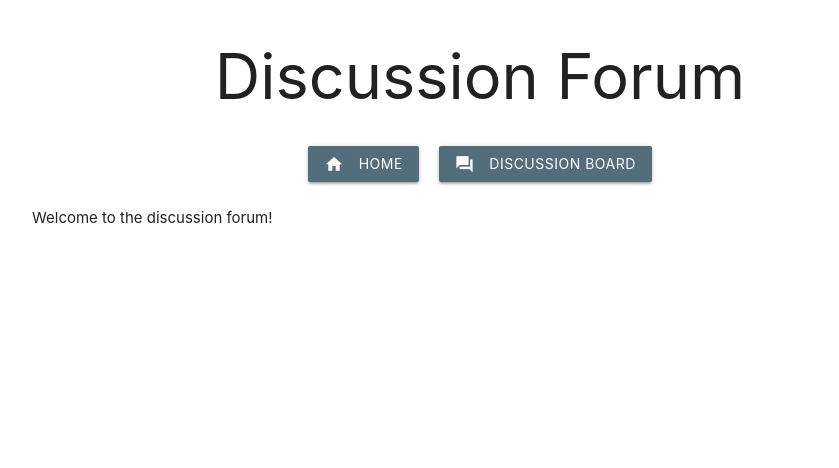
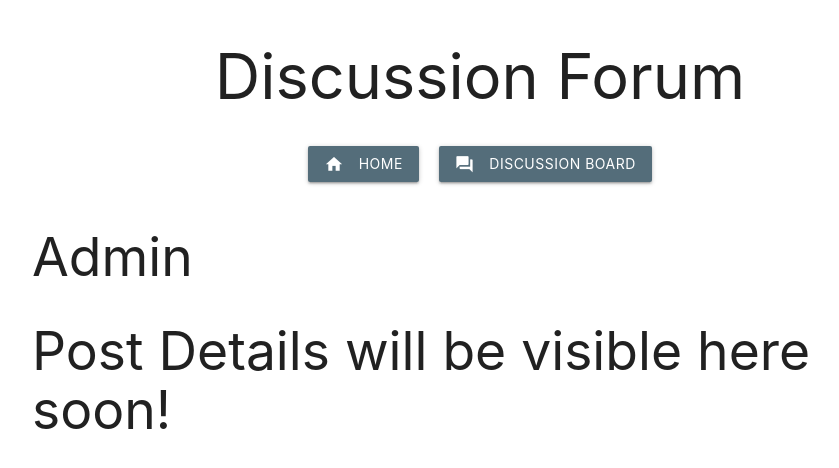
Before and after one commit to nikhilbatta/DiscussionForm, a React app: page /admin in a window 1280 px wide. Shown: the top 468 px of the page, without its empty margins (160-999 px from the left). Built offline with nearby package versions, Linux system fonts and the light colour scheme.

Commit message:
add history and make it redirect to admin page on form submit for practice

```diff
--- a/src/components/Admin.jsx
+++ b/src/components/Admin.jsx
@@ -1,17 +1,21 @@
 import React from 'react';
 import PostList from './PostList'
 import PropTypes from 'prop-types';
+import PostDetail from './PostDetail';
+
 function Admin(props){
     console.log(props.currentRouterPath)
   return (
     <div>
       <h2>Admin</h2>
-        <PostList postList={props.postList} />
+      <PostDetail/>
+        <PostList postList={props.postList} currentRouterPath={props.currentRouterPath} onDeletePost={props.onDelete}/>
     </div>
   );
 }
 Admin.propTypes = {
     postList: PropTypes.array,
-    currentRouterPath: PropTypes.string
+    currentRouterPath: PropTypes.string,
+    onDeletePost: PropTypes.func
 }
 export default Admin;
--- a/src/components/App.jsx
+++ b/src/components/App.jsx
@@ -71,7 +71,7 @@ class App extends React.Component {
             onNewLike={this.handleLikes}
             onNewDislike={this.handleDislikes}
             onDeletePost={this.handleDeletePost}/>} />
-            <Route path='/admin' render={(props)=><Admin postList={this.state.masterPostList} currentRouterPath={props.location.pathname} /> }/>
+            <Route path='/admin' render={(props)=><Admin postList={this.state.masterPostList} currentRouterPath={props.location.pathname} onDelete={this.handleDeletePost}/> }/>
             <Route component={Error404}/>
         </Switch>
       </div>
--- a/src/components/NewPostForm.jsx
+++ b/src/components/NewPostForm.jsx
@@ -3,6 +3,7 @@ import PropTypes from 'prop-types';
 import { v4 } from 'uuid';
 import Moment from 'moment';
 import 'materialize-css/dist/css/materialize.min.css';
+import history from '../history'
 
 function NewPostForm(props) {
 
@@ -14,6 +15,7 @@ function NewPostForm(props) {
     event.preventDefault();
     props.onNewPostCreation({content: _content.value, likes: _likes, dislikes: _dislikes, id: v4(), timePosted: new Moment()});
     _content.value = '';
+    history.push("/admin")
   }
 
   var btnStyle = {
--- a/src/components/Post.jsx
+++ b/src/components/Post.jsx
@@ -30,7 +30,7 @@ function Post(props) {
     marginLeft: 'auto',
     marginRight: 'auto'
   };
-  return (
+  const postInformation =
   <div style={cardStyle}>
   <div className="card blue-grey darken-1">
     <div className="card-content white-text">
@@ -41,12 +41,27 @@ function Post(props) {
       <div style={centerStyle}>
         <button style={btnStyle} className="btn-small waves-effect waves-light" onClick={handleLikeClick}><i className="material-icons">thumb_up</i></button>
         <button style={btnStyle} className="btn-small waves-effect waves-light" onClick={handleDislikeClick}><i className="material-icons">thumb_down</i></button>
-            <button style={btnStyle} className="btn-small waves-effect waves-light" onClick={handleDeletePost}><i className="material-icons">delete</i></button>
+
       </div>
     </div>
   </div>
+</div>;
+if(props.currentRouterPath === '/admin'){
+  return (
+    <div>
+    <button style={btnStyle} className="btn-small waves-effect waves-light" onClick={handleDeletePost}><i className="material-icons">delete</i></button>
+    {postInformation}
+    </div>
+  )
+}
+else{
+  return (
+    <div>
+      {postInformation}
     </div>
     );
+}
+
 }
 
 Post.propTypes = {
@@ -57,7 +72,8 @@ Post.propTypes = {
   onNewDislike: PropTypes.func,
   index: PropTypes.number,
   formattedWaitTime: PropTypes.string.isRequired,
-  onDeletePost: PropTypes.func
+  onDeletePost: PropTypes.func,
+  currentRouterPath: PropTypes.string
 };
 
 export default Post;
--- /dev/null
+++ b/src/components/PostDetail.jsx
@@ -0,0 +1,9 @@
+import React from 'react';
+
+function PostDetail(){
+  return (
+    <h2>Post Details will be visible here soon!</h2>
+  );
+}
+
+export default PostDetail;
--- a/src/components/PostList.jsx
+++ b/src/components/PostList.jsx
@@ -17,6 +17,7 @@ function PostList(props) {
           onNewDislike={props.onNewDislike}
           formattedWaitTime={post.formattedWaitTime}
           onDeletePost={props.onDeletePost}
+          currentRouterPath={props.currentRouterPath}
         />
       )}
     </div>
@@ -29,7 +30,8 @@ PostList.propTypes = {
   dislikes: PropTypes.number,
   onNewLike: PropTypes.func,
   onNewDislike: PropTypes.func,
-  onDeletePost: PropTypes.func
+  onDeletePost: PropTypes.func,
+  currentRouterPath: PropTypes.string
 };
 
 export default PostList;
--- /dev/null
+++ b/src/history.js
@@ -0,0 +1,4 @@
+
+import { createBrowserHistory } from 'history';
+
+export default createBrowserHistory();
```
Also changed, not shown: src/index.jsx (+4 -3 lines). Lines whose indentation alone changed are shown as unchanged.
